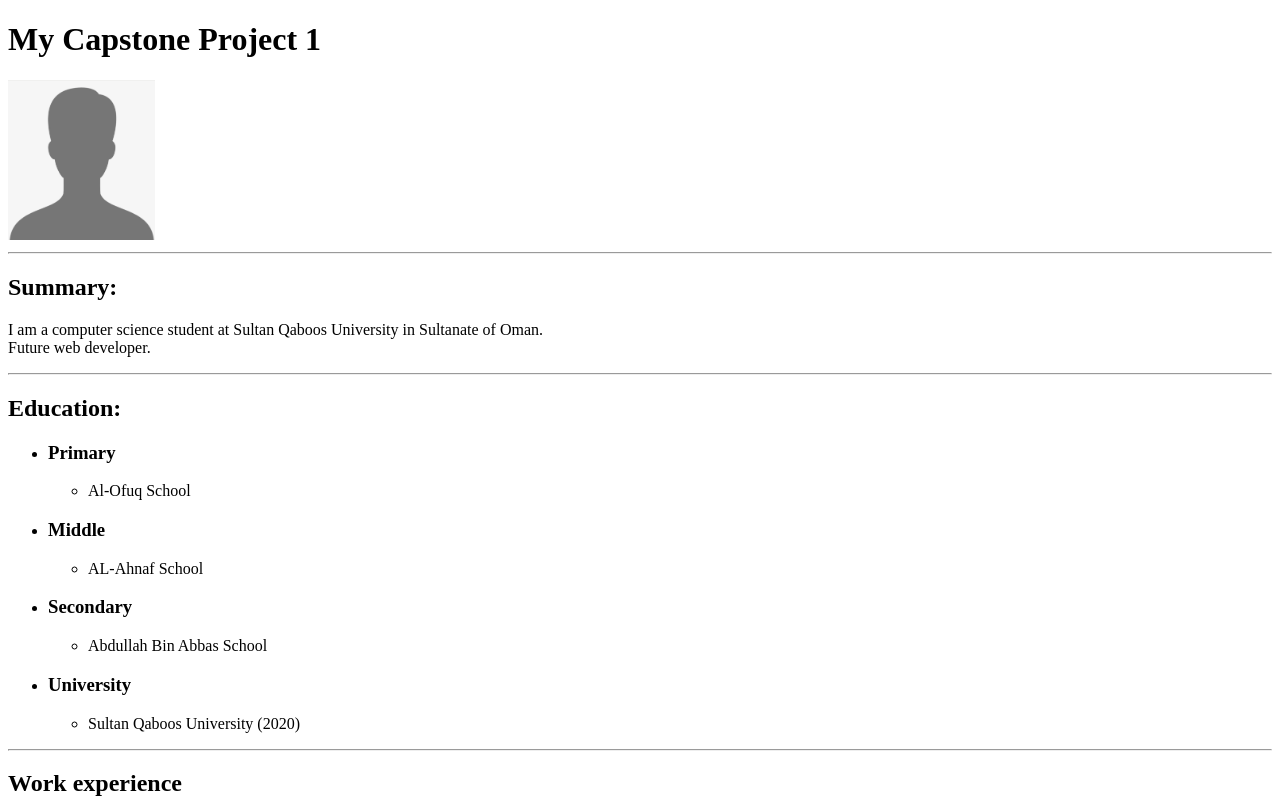
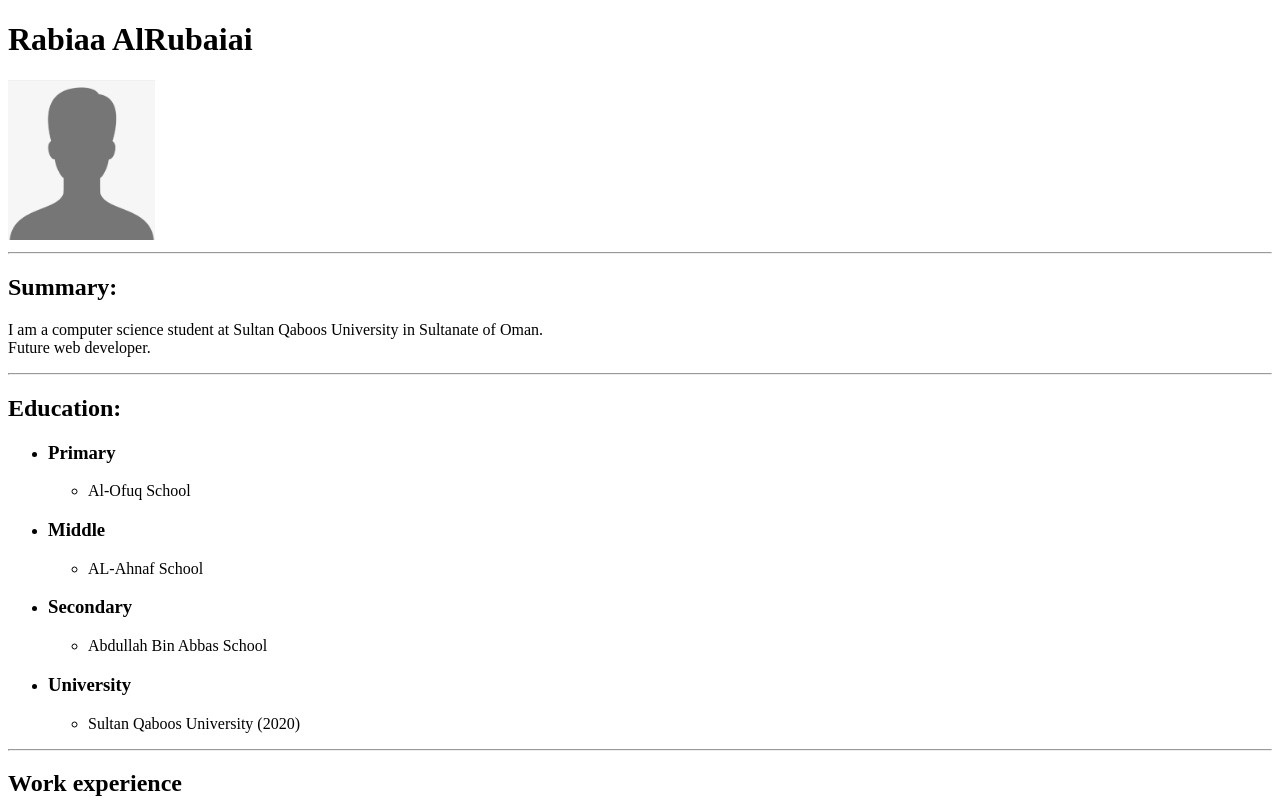
Before and after one commit to Rabiaa02/My-Resume, a plain HTML site: page index.html in a window 1280 px wide. Shown: the top 800 px of the page. Drawn offline with Linux system fonts and the light colour scheme.

Commit message:
Update index.html

```diff
--- a/index.html
+++ b/index.html
@@ -6,7 +6,7 @@
     <title>My Resume</title>
   </head>
   <body>
-    <h1>My Capstone Project 1</h1>
+    <h1>Rabiaa AlRubaiai</h1>
     <img src="./images/profile.png" alt="persone image" height="160" />
     <hr />
 
```
